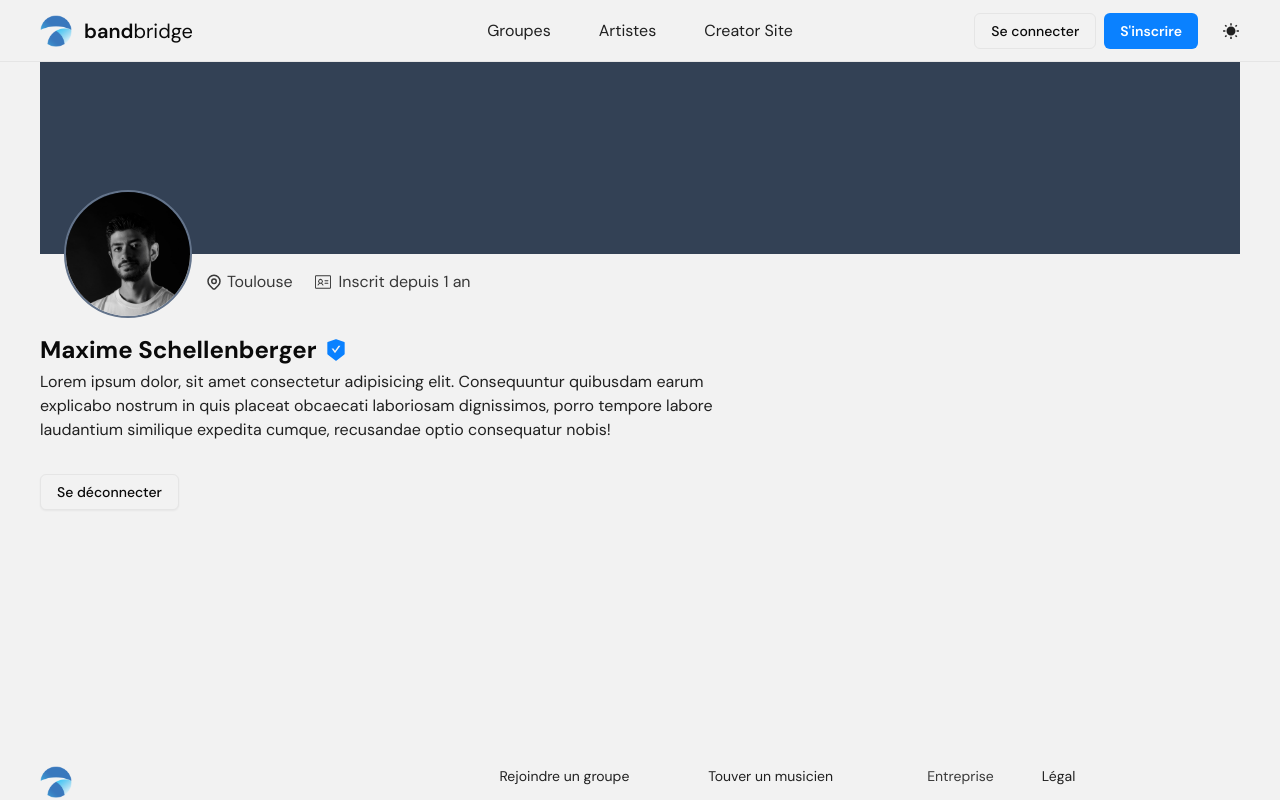
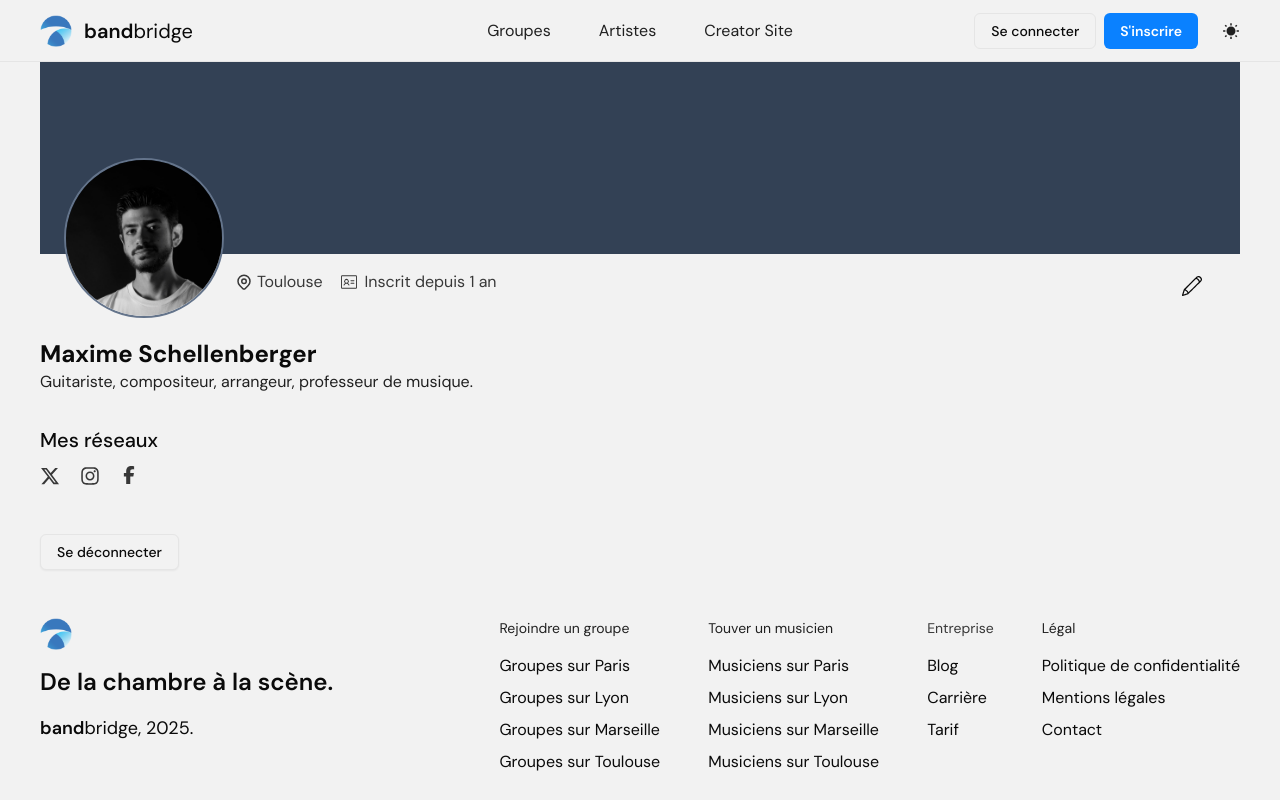
Before and after one commit to maxess3/bandbridge, a Next.js app in the folder client/: page /me in a window 1280 px wide. Shown: the top 800 px of the page. Built offline with nearby package versions, Linux system fonts and the light colour scheme.

Commit message:
update: profile page

```diff
--- a/client/app/(pages)/me/page.tsx
+++ b/client/app/(pages)/me/page.tsx
@@ -1,6 +1,9 @@
+import Image from "next/image";
+
 import { HiOutlineLocationMarker } from "react-icons/hi";
 import { PiIdentificationCardLight } from "react-icons/pi";
-import { AiFillSafetyCertificate } from "react-icons/ai";
+import { SlPencil } from "react-icons/sl";
+import { FaFacebookF, FaInstagram, FaXTwitter } from "react-icons/fa6";
 
 import { Button } from "@/components/ui/button";
 
@@ -8,7 +11,16 @@ export default function Me() {
   return (
     <div>
       <div className="bg-slate-700 w-full h-48 relative">
-        <div className="flex absolute -bottom-10 left-[165px] space-x-5 text-md">
+        <span className="w-40 h-40 flex rounded-full absolute -bottom-16 left-6 border-slate-500 border-2 overflow-hidden">
+          <Image
+            width={300}
+            height={300}
+            src="/profile.jpeg"
+            alt="Photo de profil"
+            className="object-cover"
+          />
+        </span>
+        <div className="flex absolute -bottom-10 left-[195px] space-x-4 text-md">
           <div className="flex gap-x-1 items-center opacity-80">
             <HiOutlineLocationMarker className="text-lg" /> Toulouse
           </div>
@@ -17,26 +29,34 @@ export default function Me() {
             an
           </div>
         </div>
-        <span className="w-32 h-32 flex rounded-full absolute -bottom-16 left-6 border-slate-500 border-2 overflow-hidden">
-          <img
-            src="./profile.jpeg"
-            alt="Photo de profil"
-            className="object-cover"
-          />
-        </span>
       </div>
-      <div className="flex items-center mt-20 text-2xl font-bold">
-        Maxime Schellenberger{" "}
-        <AiFillSafetyCertificate className="text-primary ml-2" />
+      <div className="flex justify-end pr-6 mt-2">
+        <button className="rounded-full w-12 h-12 hover:bg-slate-800 flex items-center justify-center cursor-pointer">
+          <SlPencil className="text-xl" />
+        </button>
       </div>
-      <p className="w-7/12 flex mt-1 opacity-90">
-        Lorem ipsum dolor, sit amet consectetur adipisicing elit. Consequuntur
-        quibusdam earum explicabo nostrum in quis placeat obcaecati laboriosam
-        dignissimos, porro tempore labore laudantium similique expedita cumque,
-        recusandae optio consequatur nobis!
-      </p>
-      <div className="mt-8 mb-52">
-        <Button variant={"outline"}>Se déconnecter</Button>
+      <div>
+        <div>
+          <div className="flex items-center mt-7 text-2xl font-bold">
+            Maxime Schellenberger
+          </div>
+          <p className="w-7/12 flex opacity-90">
+            Guitariste, compositeur, arrangeur, professeur de musique.
+          </p>
+        </div>
+        <div className="font-medium space-y-3 mt-8">
+          <div className="text-xl">Mes réseaux</div>
+          <div className="flex opacity-80">
+            <div className="flex gap-x-5">
+              <FaXTwitter className="text-xl" />
+              <FaInstagram className="text-xl" />
+              <FaFacebookF className="text-lg" />
+            </div>
+          </div>
+        </div>
+        <div className="mt-12">
+          <Button variant={"outline"}>Se déconnecter</Button>
+        </div>
       </div>
     </div>
   );
--- a/client/app/layout.tsx
+++ b/client/app/layout.tsx
@@ -34,7 +34,7 @@ export default function RootLayout({
         className={`${DM.className} antialiased min-h-screen flex flex-col`}
       >
         <Providers>
-          <NextTopLoader showSpinner={false} height={3} />
+          <NextTopLoader color="#0a81ff" showSpinner={false} height={3} />
           <Navbar />
           <div className="px-10">
             <main className="container mx-auto flex-grow">{children}</main>
--- a/client/components/BandTableTop.tsx
+++ b/client/components/BandTableTop.tsx
@@ -18,19 +18,19 @@ function BandTableTop({
   return (
     <div className="flex items-center justify-between space-x-2">
       <div className="flex space-x-2">
-        <div className="relative w-[260px]">
+        <div className="relative w-[250px]">
           <span className="absolute -translate-y-1/2 top-1/2 left-[10px]">
             <HiOutlineLocationMarker className="text-lg" />
           </span>
           <Input
             className="px-9 placeholder:font-normal font-semibold"
-            placeholder="Choisir une localisation"
+            placeholder="Choisir une localisation..."
           />
           <span className="absolute -translate-y-1/2 top-1/2 right-[10px]">
             <IoChevronDown className="text-md" />
           </span>
         </div>
-        <div className="relative w-[225px]">
+        <div className="relative w-[250px]">
           <span className="absolute -translate-y-1/2 top-1/2 left-[10px]">
             <RiUserSearchLine className="text-lg" />
           </span>
--- a/client/components/Footer.tsx
+++ b/client/components/Footer.tsx
@@ -2,8 +2,7 @@ import Image from "next/image";
 
 import Link from "next/link";
 
-import { FaFacebookF } from "react-icons/fa";
-import { FaInstagram, FaXTwitter } from "react-icons/fa6";
+import { FaFacebookF, FaInstagram, FaXTwitter } from "react-icons/fa6";
 
 import { Button } from "@/components/ui/button";
 
@@ -120,7 +119,7 @@ function Footer() {
                   href={""}
                   className="rounded-full w-9 h-9 flex justify-center items-center"
                 >
-                  <FaFacebookF className="text-xl" />
+                  <FaFacebookF className="text-lg" />
                 </Link>
               </div>
             </div>
--- a/client/components/LoginForm.tsx
+++ b/client/components/LoginForm.tsx
@@ -64,6 +64,7 @@ function LoginForm() {
               id="email"
               type="email"
               placeholder="m@exemple.com"
+              autoComplete="email"
               required
               {...register("email")}
             />
--- a/client/components/navbar.tsx
+++ b/client/components/navbar.tsx
@@ -64,10 +64,10 @@ function Navbar() {
           </div>
           <div className="xl:w-[280px] lg:w-auto flex justify-end gap-x-6">
             <div className="flex gap-x-2 justify-center items-center">
-              {/* <div className="flex items-center text-sm relative">
+              <div className="hidden items-center text-sm relative">
                 <Button className="rounded-full w-8 h-8 bg-slate-500 opacity-70 p-0 border-2 border-slate-400"></Button>
                 <span className="absolute w-2.5 h-2.5 bg-white rounded-full top-0 right-0"></span>
-              </div> */}
+              </div>
               <Link
                 className="hover:bg-accent border justify-center text-sm px-4 py-2 h-9 rounded-md inline-flex items-center font-medium"
                 href={"/login"}
```
